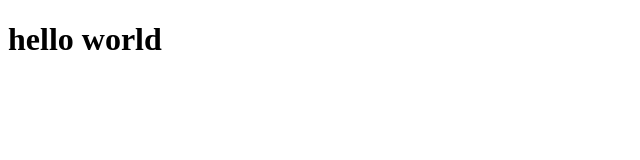
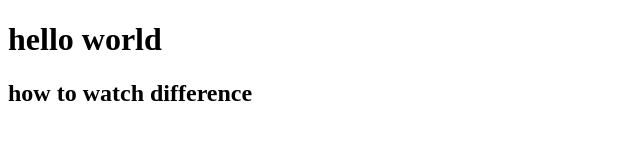
Before and after one commit to dlehgus0124/gitTest, a plain HTML site: page index.html in a window 1280 px wide. Shown: the whole page, without its empty margins (0-640 px from the left). Drawn offline with Linux system fonts and the light colour scheme.

Commit message:
forth commit

```diff
--- a/index.html
+++ b/index.html
@@ -7,5 +7,6 @@
 </head>
 <body>
     <h1>hello world</h1>
+    <h2>how to watch difference</h2>
 </body>
 </html>
```
